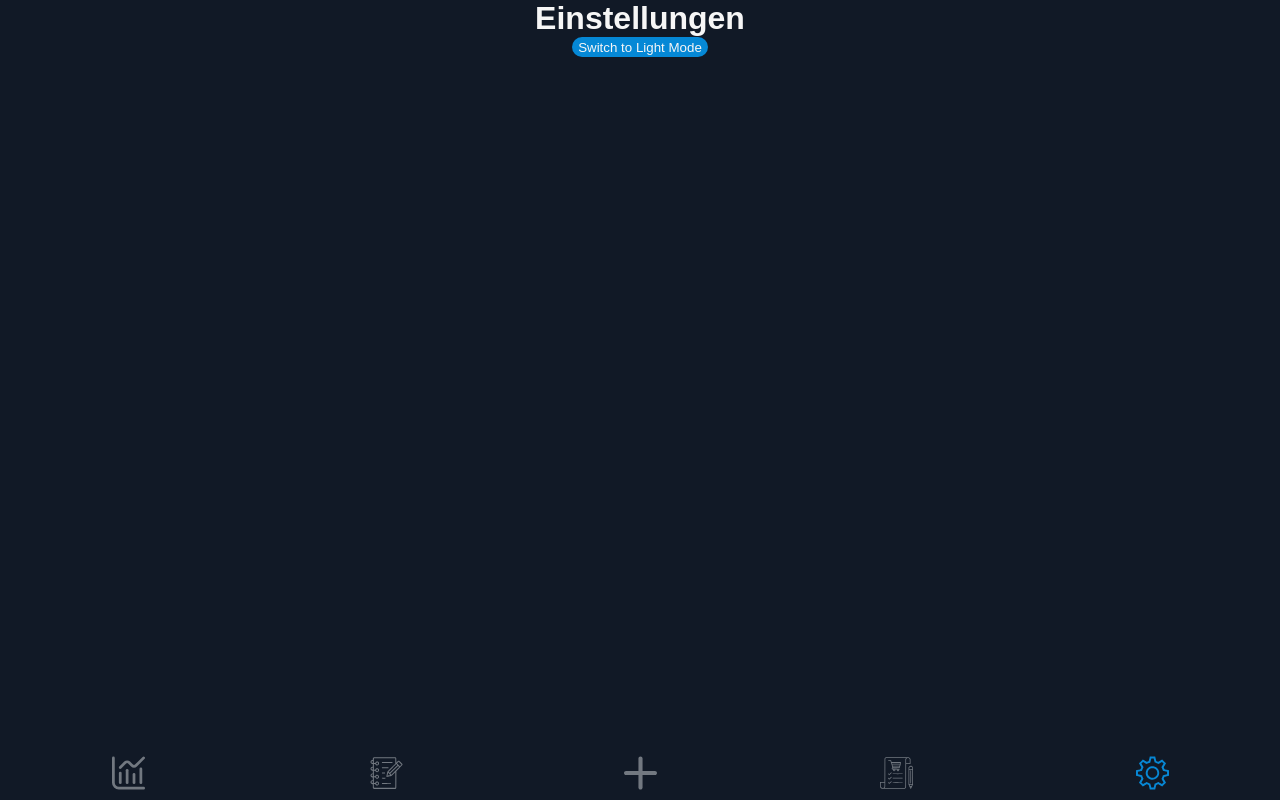
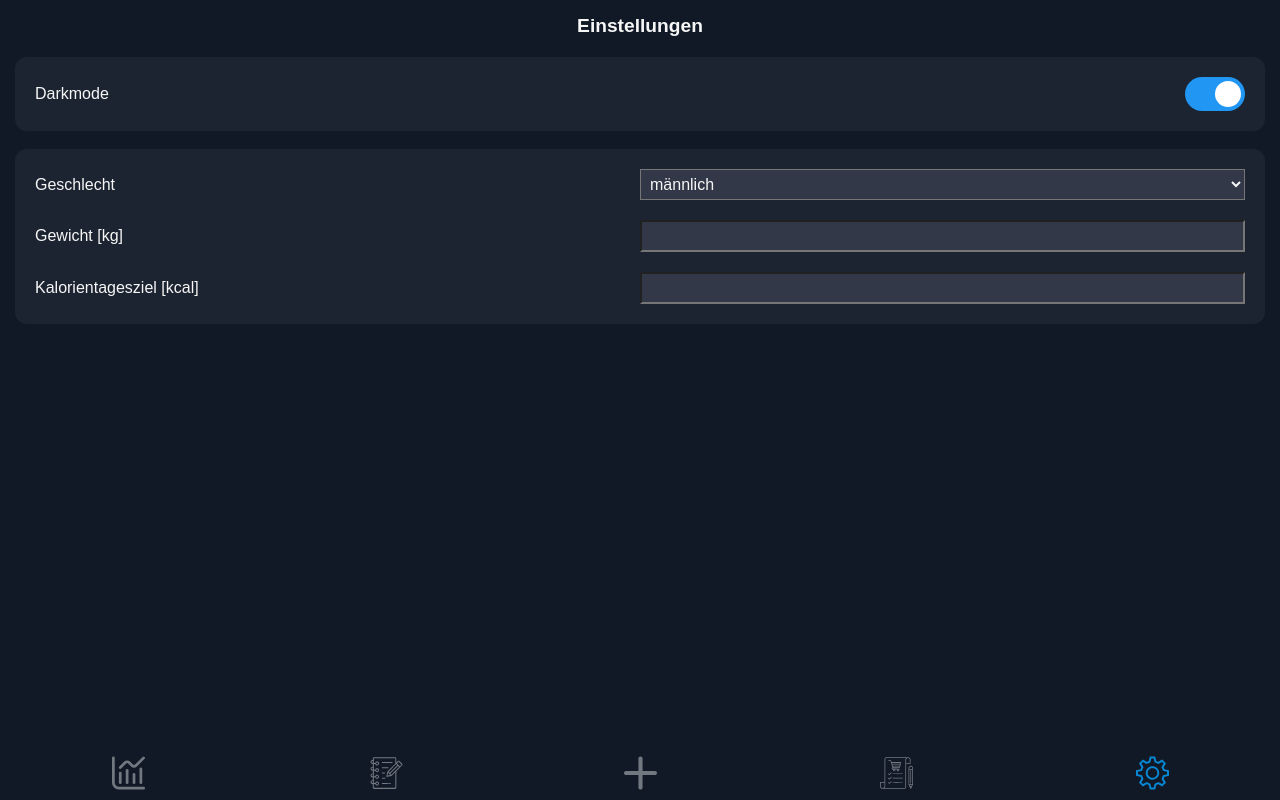
Before and after one commit to Evolinox/WebServices, a Vue app in the folder frontend/: page /settings in a window 1280 px wide. Built offline with nearby package versions, Linux system fonts and the light colour scheme.

Commit message:
first settings view

```diff
--- a/frontend/src/views/SettingsView.vue
+++ b/frontend/src/views/SettingsView.vue
@@ -4,23 +4,155 @@ import { theme, toggleTheme } from '../themes'
 
 <template>
   <div class="settings-view">
-    <h1>Einstellungen</h1>
-    <button class="themeSwitch" @click="toggleTheme">
-      {{ theme === 'light' ? 'Switch to Dark Mode' : 'Switch to Light Mode' }}
-    </button>
+    <h1 class="settings-view__title">Einstellungen</h1>
+    <div class="settings-view__content">
+      <div class="settings-view__item">
+        <span class="settings-view__label">Darkmode</span>
+        <label class="switch">
+          <input type="checkbox" @change="toggleTheme" :checked="theme === 'dark'">
+          <span class="switch__slider switch__slider--round"></span>
+        </label>
+      </div>
+    </div>
+    <br>
+    <div class="settings-view__content">
+      <div class="settings-view__item">
+        <span class="settings-view__label">Geschlecht</span>
+        <select class="settings-view__select">
+          <option>männlich</option>
+          <option>weiblich</option>
+        </select>
+      </div>
+      <div class="settings-view__item">
+        <span class="settings-view__label">Gewicht [kg]</span>
+        <input type="number" class="settings-view__input" min="0"/>
+      </div>
+      <div class="settings-view__item">
+        <span class="settings-view__label">Kalorientagesziel [kcal]</span>
+        <input type="number" class="settings-view__input" min="0" />
+      </div>
+
+    </div>
   </div>
 </template>
 
-<style>
+<style scoped>
+/* Container für die Einstellungen */
 .settings-view {
   height: calc(100vh - var(--nav-bar__height));
+  width: 100vw;
   display: flex;
   flex-direction: column;
   align-items: center;
+  padding: 15px;
+  box-sizing: border-box;
 }
-.themeSwitch {
-  height: 20px;
-  border: 1px solid var(--text-color);
-  border-radius: 10px;
+
+/* Stil für die Überschrift */
+.settings-view__title {
+  font-size: 1.2rem;
+  margin-bottom: 20px;
+}
+
+.settings-view__content {
+  width: calc(100% - 40px);
+  padding: 20px;
+  background-color: var(--background-color--secondary);
+  border-radius: 12px;
+}
+.settings-view__item:last-child {
+  margin-bottom: 0px;
+}
+
+/* Stil für die einzelnen Einstellungselemente */
+.settings-view__item {
+  display: flex;
+  flex-direction: row;
+  align-items: center;
+  justify-content: space-between;
+  width: 100%;
+  margin-bottom: 20px;
+}
+
+/* Stil für die Labels */
+.settings-view__label {
+  font-size: 1rem;
+  margin-right: 10px;
+  flex: 1;
+}
+
+/* Stil für die Select-Elemente */
+.settings-view__select, .settings-view__input {
+  font-size: 1rem;
+  padding: 5px;
+  width: 50%;
+  box-sizing: border-box;
+  background-color: var(--background-color--tertiary);
+  color: var(--text-color--primary);
+}
+
+/* Schalter-Stil */
+.switch {
+  position: relative;
+  display: inline-block;
+  width: 60px;
+  height: 34px;
+  margin-left: 10px;
+}
+
+/* Verstecke das eigentliche Kontrollkästchen */
+.switch input {
+  opacity: 0;
+  width: 0;
+  height: 0;
+}
+
+/* Slider-Stil */
+.switch__slider {
+  position: absolute;
+  cursor: pointer;
+  top: 0;
+  left: 0;
+  right: 0;
+  bottom: 0;
+  background-color: #ccc;
+  transition: .4s;
+  border-radius: 34px;
+}
+
+/* Stil für den Schieberegler */
+.switch__slider:before {
+  position: absolute;
+  content: "";
+  height: 26px;
+  width: 26px;
+  left: 4px;
+  bottom: 4px;
+  background-color: white;
+  transition: .4s;
+  border-radius: 50%;
+}
+
+/* Stil für den Schalter, wenn er aktiviert ist */
+input:checked + .switch__slider {
+  background-color: #2196F3;
+}
+
+/* Stil für den Schalter, wenn er fokussiert ist */
+input:focus + .switch__slider {
+  box-shadow: 0 0 1px #2196F3;
+}
+
+/* Stil für den Schieberegler, wenn der Schalter aktiviert ist */
+input:checked + .switch__slider:before {
+  transform: translateX(26px);
+}
+
+/* Modifikator für runde Slider */
+.switch__slider--round {
+  border-radius: 34px;
+}
+.switch__slider--round:before {
+  border-radius: 50%;
 }
 </style>
```
